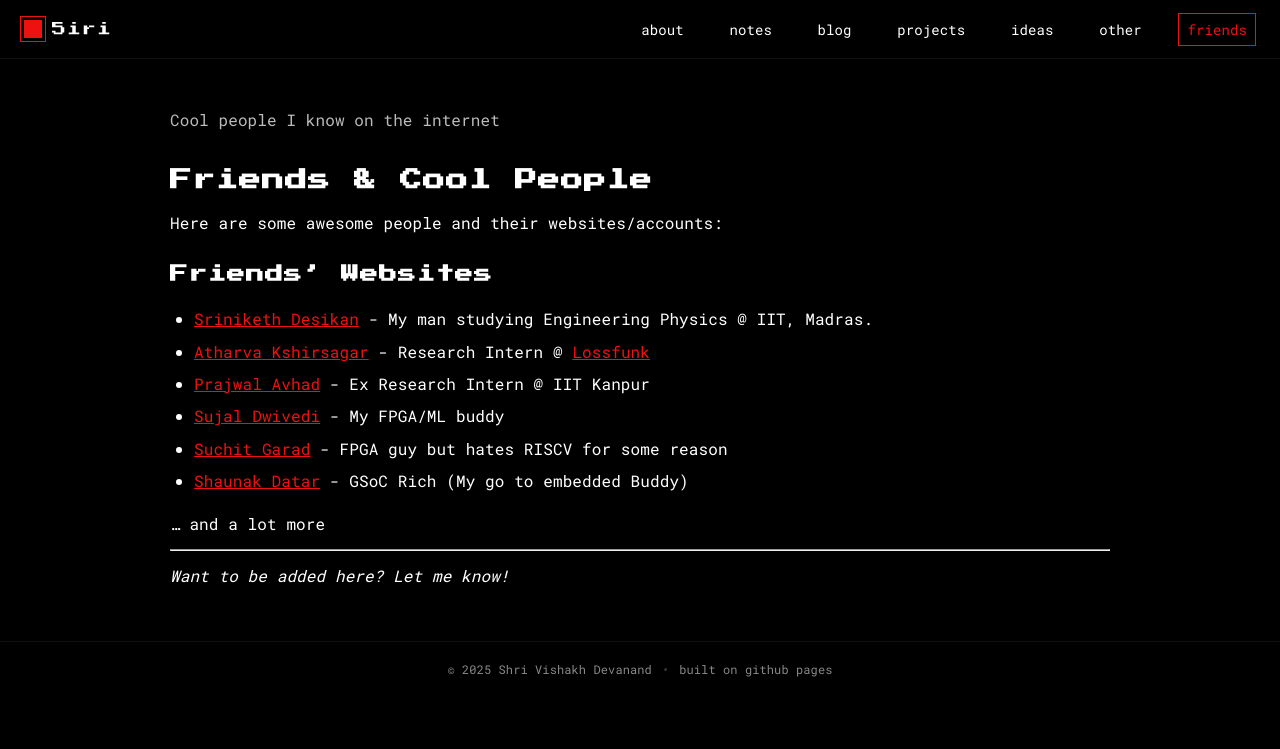
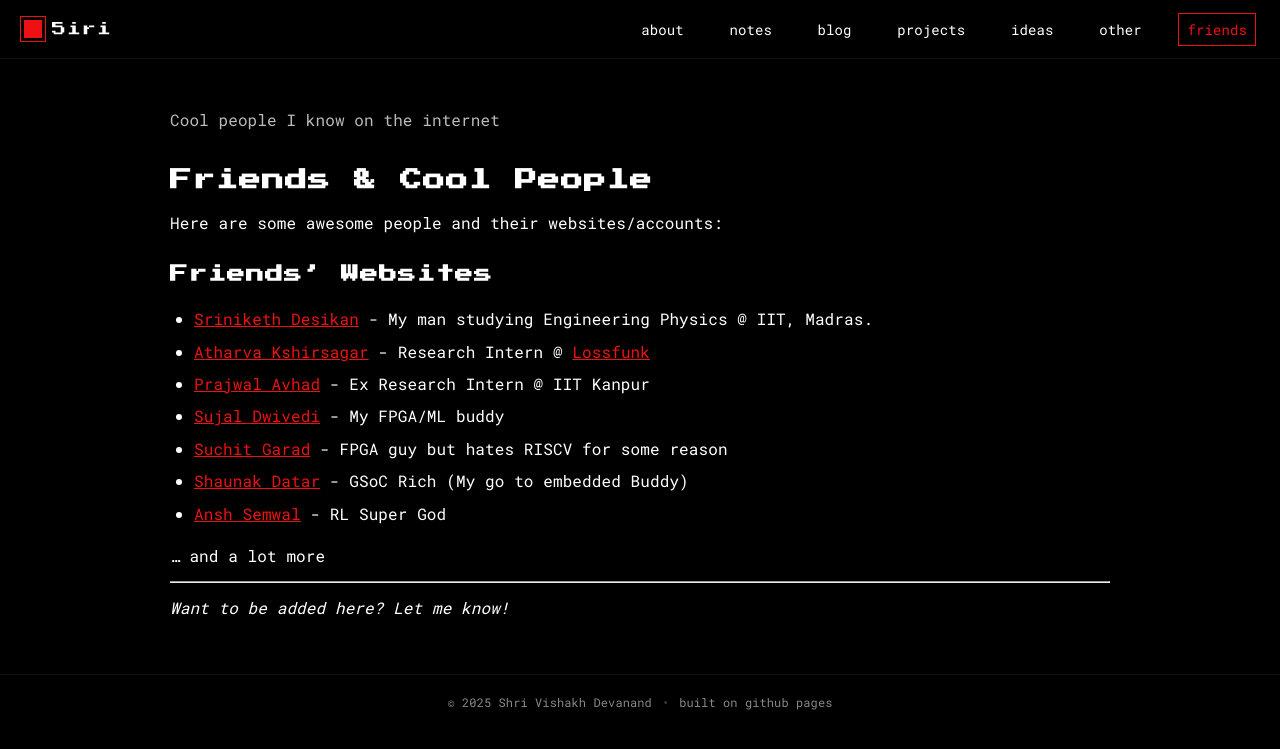
Before and after one commit to 5iri/5iri.github.io, a Jekyll site: the page built from markdown_files/friends.md, in a window 1280 px wide. Shown: the top 749 px of the page. Built offline with Jekyll 4.4.1, drawn with Linux system fonts in a browser that asks for light colours.

Commit message:
added some new frans

```diff
--- a/_layouts/default.html
+++ b/_layouts/default.html
@@ -5,9 +5,6 @@
   <meta name="viewport" content="width=device-width, initial-scale=1" />
   <title>{% if page.title %}{{ page.title }} · {% endif %}{{ site.title | default: "5iri" }}</title>
 
-  {% if page.description %}
-    <meta name="description" content="{{ page.description | strip_newlines | escape }}">
-  {% endif %}
 
   <!-- Fonts (8-bit / terminal feel) -->
   <link rel="preconnect" href="https://fonts.googleapis.com">
--- a/markdown_files/friends.md
+++ b/markdown_files/friends.md
@@ -16,6 +16,7 @@ Here are some awesome people and their websites/accounts:
 - [Sujal Dwivedi](https://5usu.github.io/index.html) - My FPGA/ML buddy
 - [Suchit Garad](https://ilegend509.me/) - FPGA guy but hates RISCV for some reason
 - [Shaunak Datar](https://shaunakkdatar.github.io/) - GSoC Rich (My go to embedded Buddy)
+- [Ansh Semwal](https://de-funkd.github.io/) - RL Super God
 
 ... and a lot more
 
```
